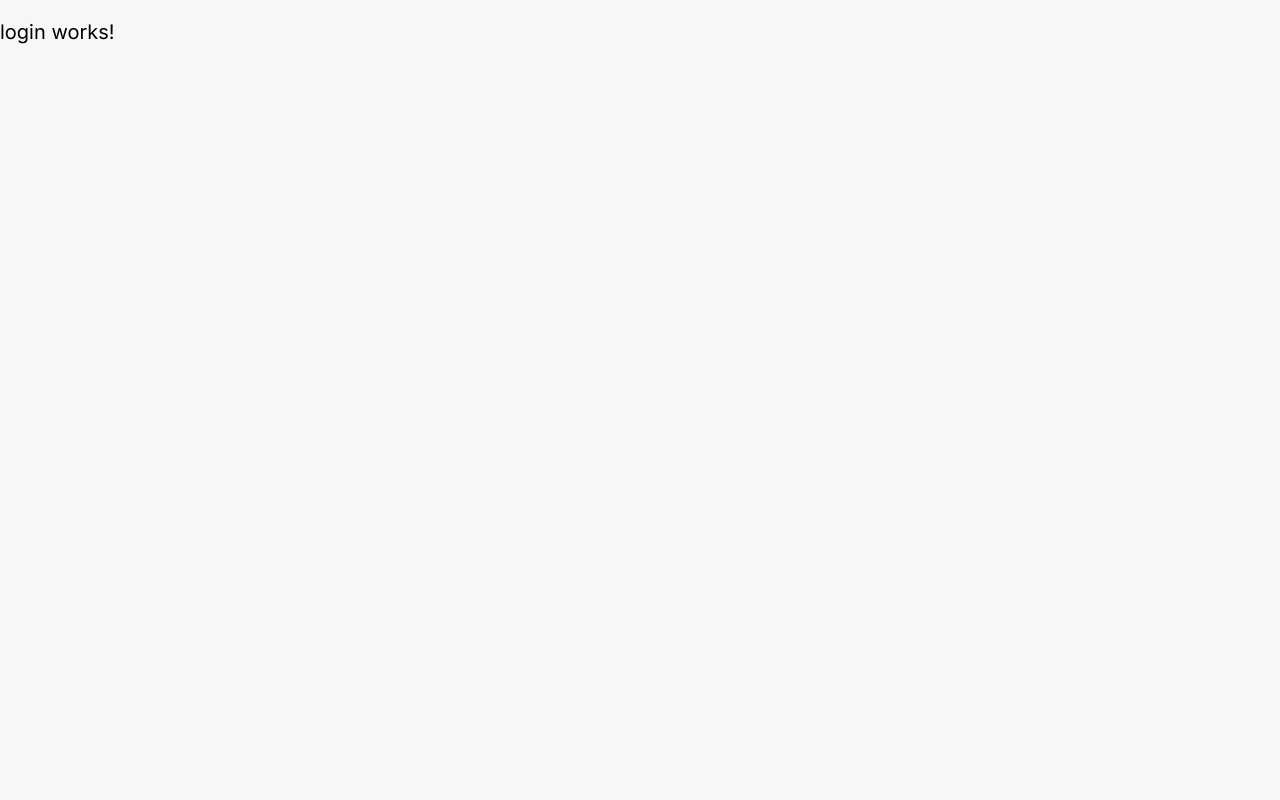
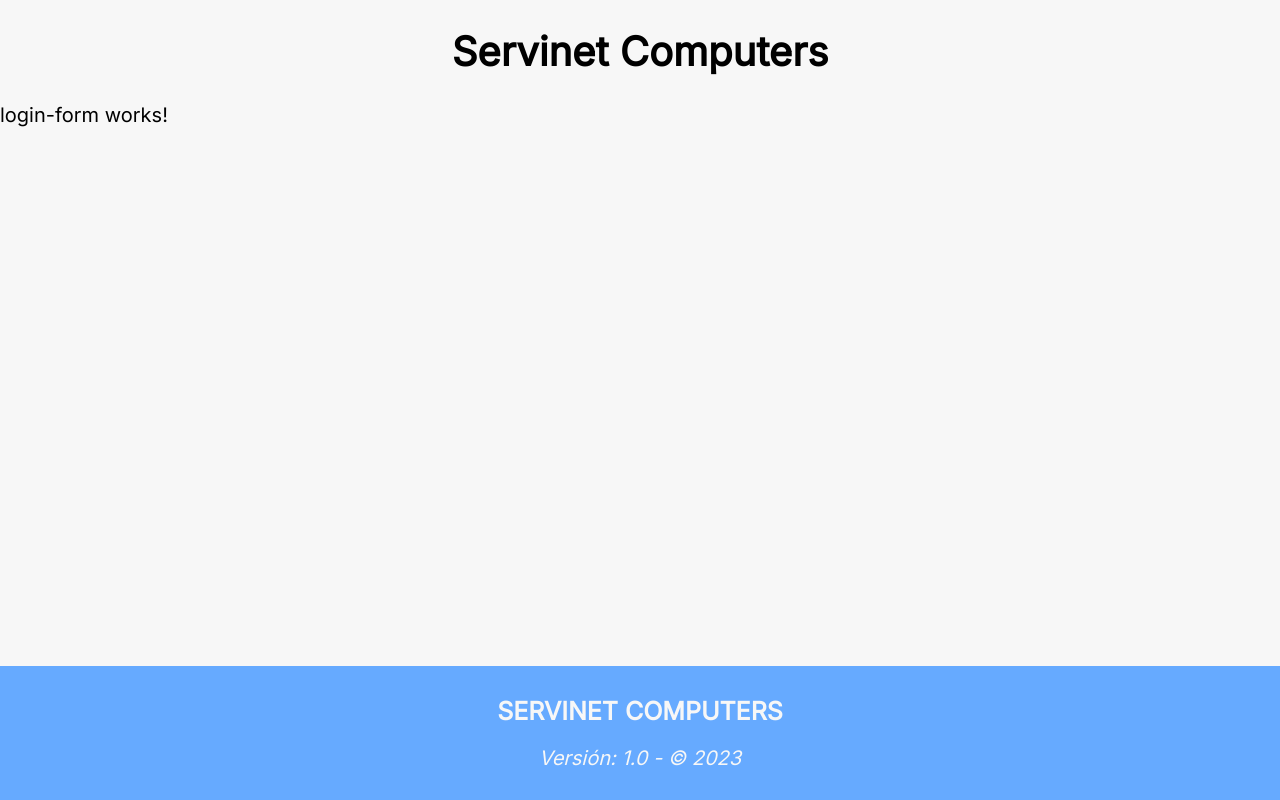
Before and after one commit to AlbenBustamante/servinet-computers-front, an Angular app: page /auth/login in a window 1280 px wide. Built offline with nearby package versions, Linux system fonts and the light colour scheme.

Commit message:
add: new components for the forms and little desing on login page

```diff
--- a/src/app/modules/auth/auth.module.ts
+++ b/src/app/modules/auth/auth.module.ts
@@ -4,12 +4,14 @@ import { CommonModule } from '@angular/common';
 import { AuthRoutingModule } from './auth-routing.module';
 import { RegisterComponent } from './pages/register/register.component';
 import { LoginComponent } from './pages/login/login.component';
+import { LoginFormComponent } from './components/login-form/login-form.component';
 
 
 @NgModule({
   declarations: [
     RegisterComponent,
-    LoginComponent
+    LoginComponent,
+    LoginFormComponent
   ],
   imports: [
     CommonModule,
--- /dev/null
+++ b/src/app/modules/auth/components/login-form/login-form.component.html
@@ -0,0 +1 @@
+<p>login-form works!</p>
--- a/src/app/modules/auth/pages/login/login.component.css
+++ b/src/app/modules/auth/pages/login/login.component.css
@@ -0,0 +1,22 @@
+header h1 {
+  text-align: center;
+}
+
+footer {
+  position: fixed;
+  bottom: 0;
+  left: 0;
+  right: 0;
+  text-align: center;
+  background-color: #66aaff;
+  color: #f7f7f7;
+  padding: 1.5rem;
+}
+
+footer h2 {
+  margin: 0;
+  margin-bottom: 1rem;
+  text-transform: uppercase;
+  font-weight: 600;
+  font-size: 1.25rem;
+}
--- a/src/app/modules/auth/pages/login/login.component.html
+++ b/src/app/modules/auth/pages/login/login.component.html
@@ -1 +1,12 @@
-<p>login works!</p>
+<header>
+  <h1>Servinet Computers</h1>
+</header>
+<main>
+  <section role="region" id="login-form">
+    <app-login-form></app-login-form>
+  </section>
+</main>
+<footer>
+  <h2>Servinet Computers</h2>
+  <address>Versión: 1.0 - &copy; 2023</address>
+</footer>
```
Also changed, not shown: src/app/modules/auth/components/login-form/login-form.component.ts (added, +10 -0 lines), src/app/modules/auth/components/login-form/login-form.component.css (added).
